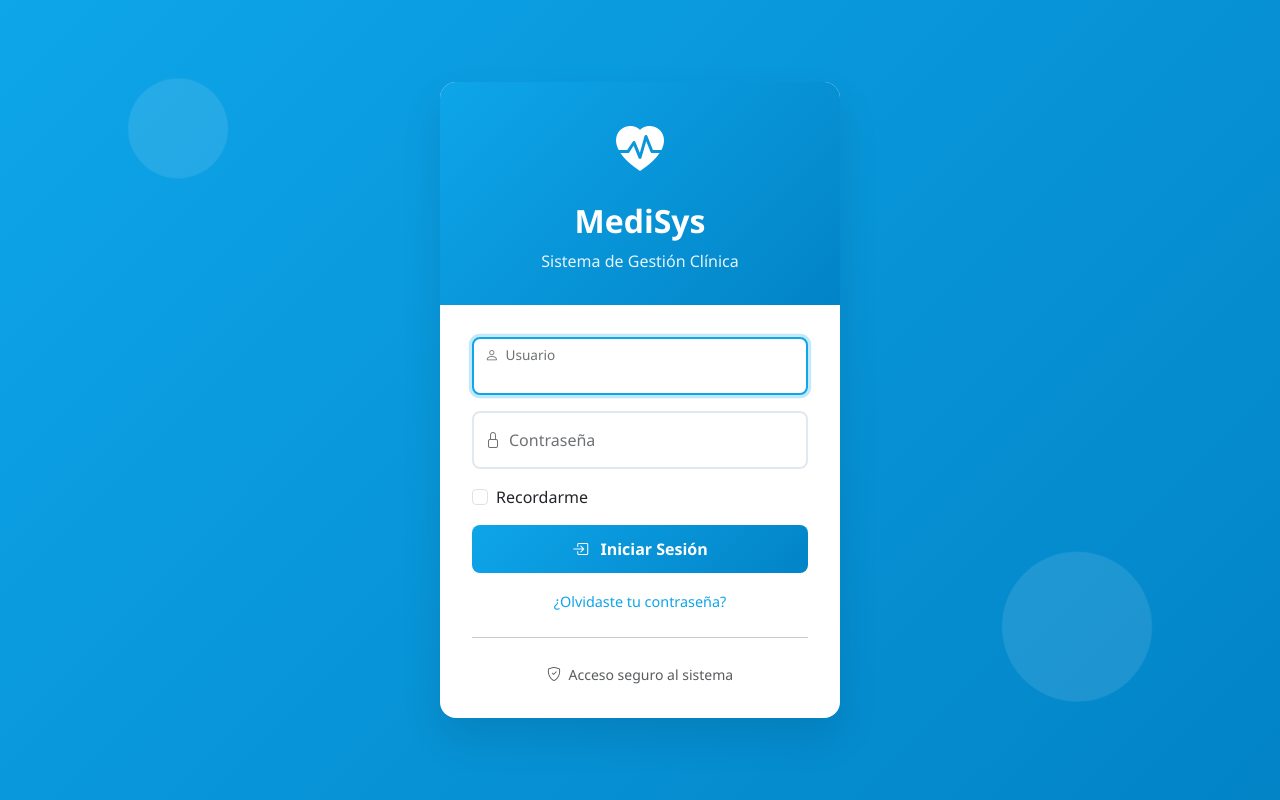
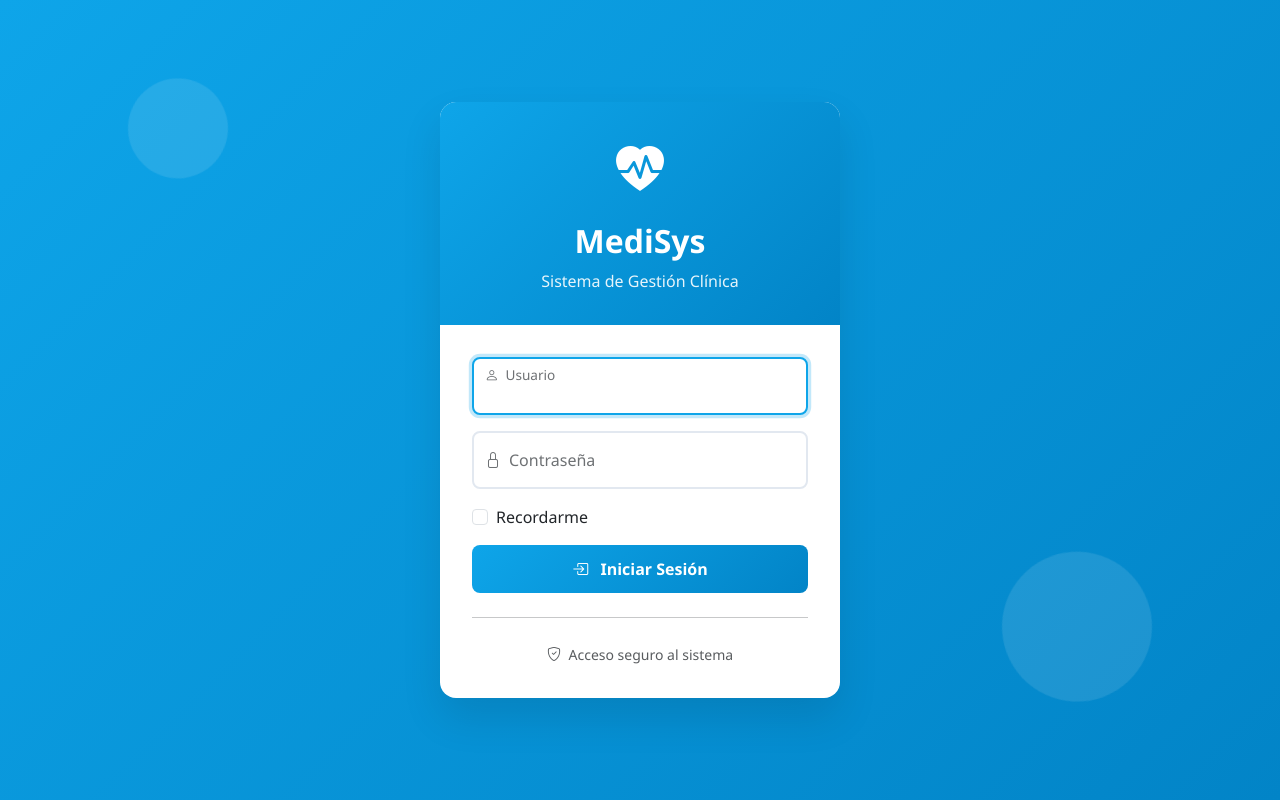
Before and after one commit to Milpa01/medisys, a PHP site: page /medisys/ in a window 1280 px wide. Run offline with PHP 8.4, Linux system fonts and the light colour scheme.

Commit message:
Quite el olvide contraseña

```diff
--- a/app/Vistas/auth/login.php
+++ b/app/Vistas/auth/login.php
@@ -54,12 +54,6 @@
                     </button>
                 </form>
 
-                <div class="text-center mt-3">
-                    <a href="<?= Router::url('recuperar') ?>" class="forgot-password">
-                        ¿Olvidaste tu contraseña?
-                    </a>
-                </div>
-
                 <hr class="my-4">
 
                 <div class="text-center text-muted">
```
